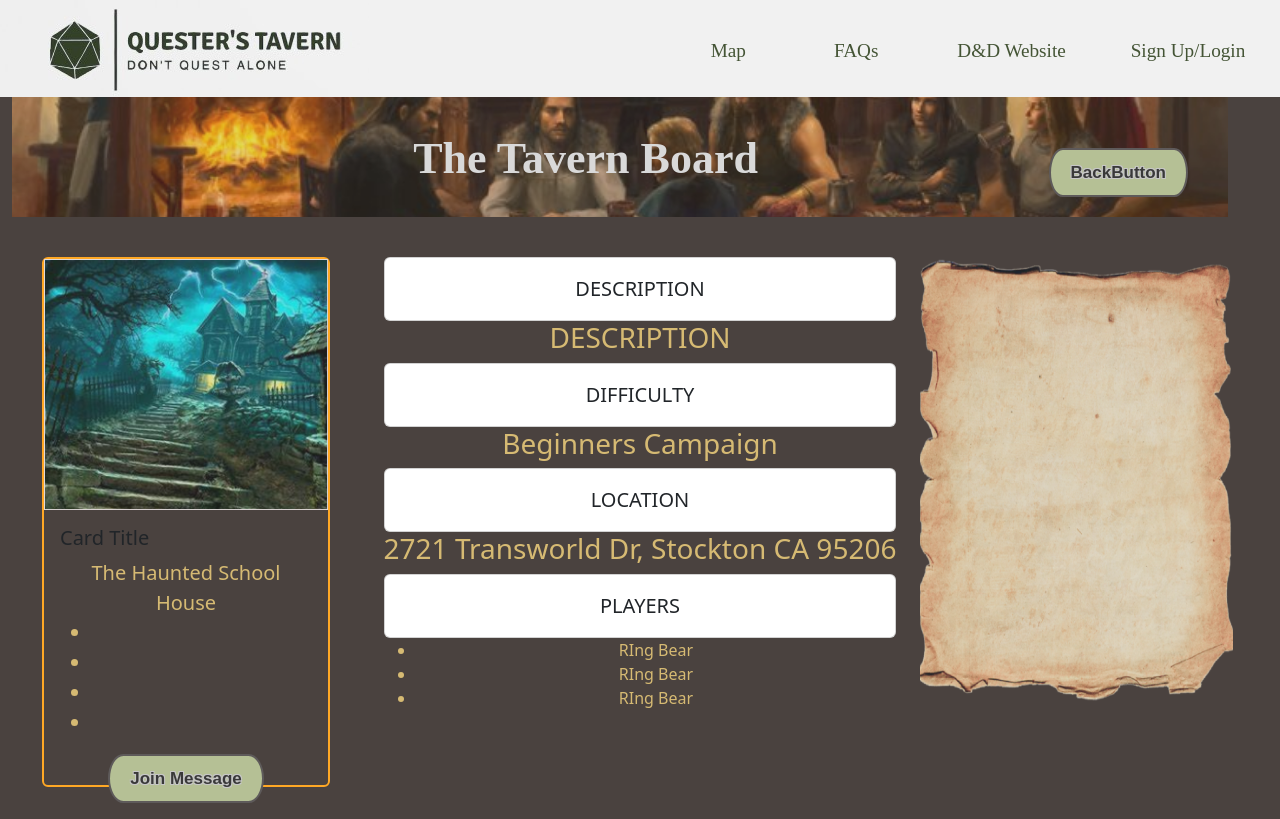
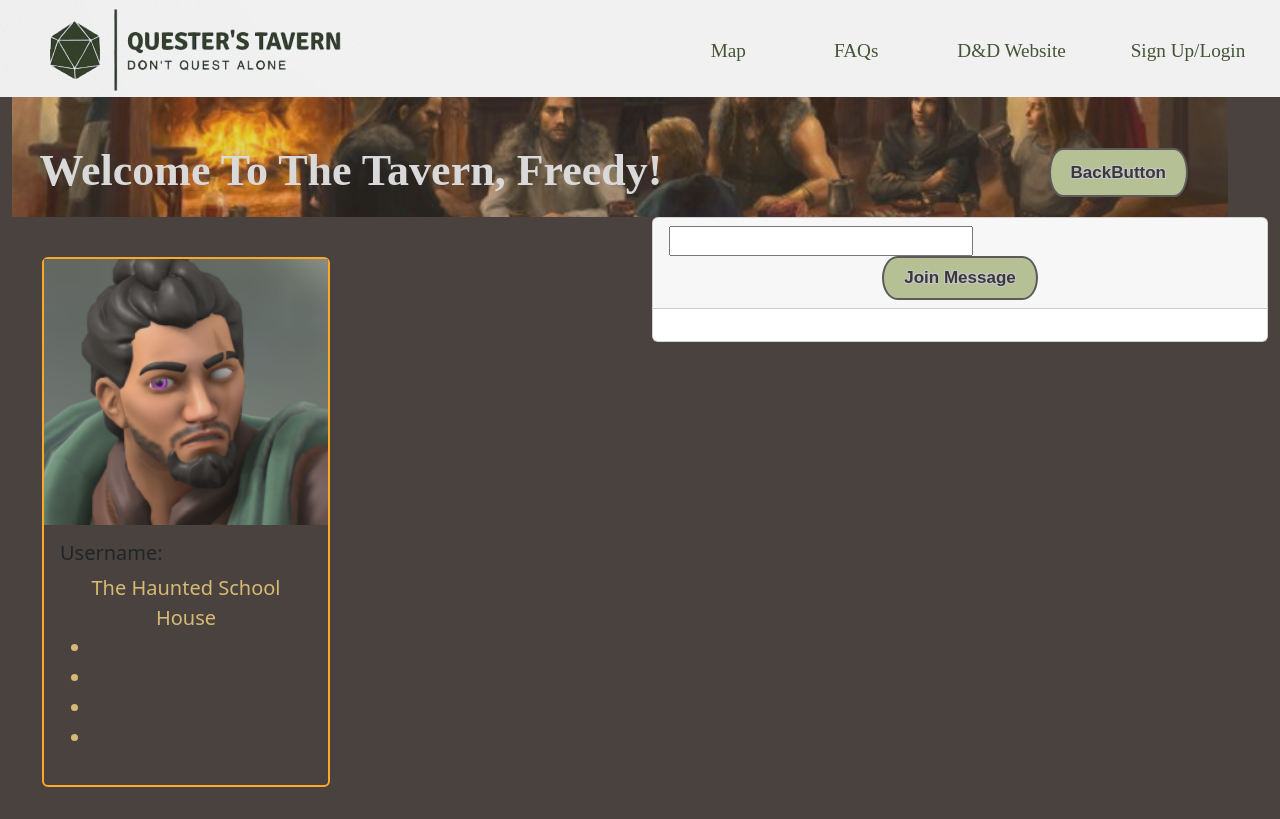
Before and after one commit to MJGowan/questers.tavern, a React (Create React App) app: page / in a window 1280 px wide. Built offline with nearby package versions, Linux system fonts and the light colour scheme; a web font is replaced by a local one.

Commit message:
commitThursday

```diff
--- a/src/App.css
+++ b/src/App.css
@@ -193,9 +193,21 @@ font-family: 'IM Fell DW Pica', serif;
     border: 2px solid #FFA825;
   }
 }
+ /* ------------------------------------------ */
+
+
+/* -----------FAVORITES BELOW--------------------- */
+.text-overlay1{
+  position: absolute;
+  top: 40%;
+  left: 33%;
+  transform: translate(-60%, -0%);
+  z-index: 1;
+}
 
 
 /* ------------------------------------------ */
+
 
 @import url('https://fonts.googleapis.com/css2?family=IM+Fell+Double+Pica+SC&display=swap');
 
--- a/src/App.tsx
+++ b/src/App.tsx
@@ -7,6 +7,7 @@ import { BrowserRouter , Routes, Route, Link} from 'react-router-dom'
 import JoinCampaign from './Components/JoiningCampaign/JoinCampaign';
 import TableTavern from './Components/TableTavern';
 import TBoardPost from './Components/TavernPost/TavernBoardPost';
+import FavoritesList from './Components/Favorites/FavoritesList';
 
 function App() {
   const logo = require('./Assets/logo.jpg');
@@ -47,7 +48,8 @@ function App() {
       </Row>
       {/* <TavernBoard /> */}
       {/* <JoinCampaign /> */}
-      <TBoardPost />
+      {/* <TBoardPost /> */}
+      <FavoritesList />
     </div>
 
   );
--- /dev/null
+++ b/src/Components/Favorites/FavoritesList.tsx
@@ -0,0 +1,75 @@
+import { Container, Row, Col, Card, Button } from "react-bootstrap";
+
+export default function FavoritesList() {
+  const tavernmen = require("./tavernmen.jpg");
+  const profilepic = require("./profilepic.png")
+
+
+  return (
+    <Container fluid mx-0>
+      <Row>
+        <Col>
+          <div className='title-container1'>
+            <div className='image-container1'>
+              <img src={tavernmen} alt='logo' className='logo-image' />
+              <div className='text-overlay1'>
+                <h1 className='text text-right'>
+                  Welcome To The Tavern, Freedy!
+                </h1>
+              </div>
+              <div className='button-container d-none d-md-block'>
+                <div className='d-flex ml-auto'>
+                  <button className='button'>BackButton</button>
+                </div>
+              </div>
+            </div>
+          </div>
+        </Col>
+      </Row>
+      <Row>
+        <Col className='card-container'>
+          <Card
+            className='card'
+            style={{
+              width: "18rem",
+              height: "530px",
+              marginTop: "40px",
+              marginLeft: "30px",
+              backgroundColor: "#4A423F",
+              border: "2px solid #FFA825",
+            }}
+          >
+            <img src={profilepic} alt='logo' className='logo-image' />
+            <Card.Body>
+              <Card.Title>Username:</Card.Title>
+              <Card.Text
+                style={{
+                  fontSize: "20px",
+                  color: "#D6BA73",
+                  textAlign: "center",
+                }}
+              >
+                The Haunted School House
+                <ul>
+                  <li></li>
+                  <li></li>
+                  <li></li> <li></li>
+                </ul>
+              </Card.Text>
+            </Card.Body>
+          </Card>
+        </Col>
+        <Col>
+          <Card>
+            <Card.Header as='h5'>
+              <input></input>
+              <button className='button33'>Join Message</button>
+            </Card.Header>
+            <Card.Body>
+            </Card.Body>
+          </Card>
+        </Col>
+      </Row>
+    </Container>
+  );
+}
```
Also changed, not shown: src/Components/Favorites/profilepic.png (added), src/Components/Favorites/tavernmen.jpg (added).
